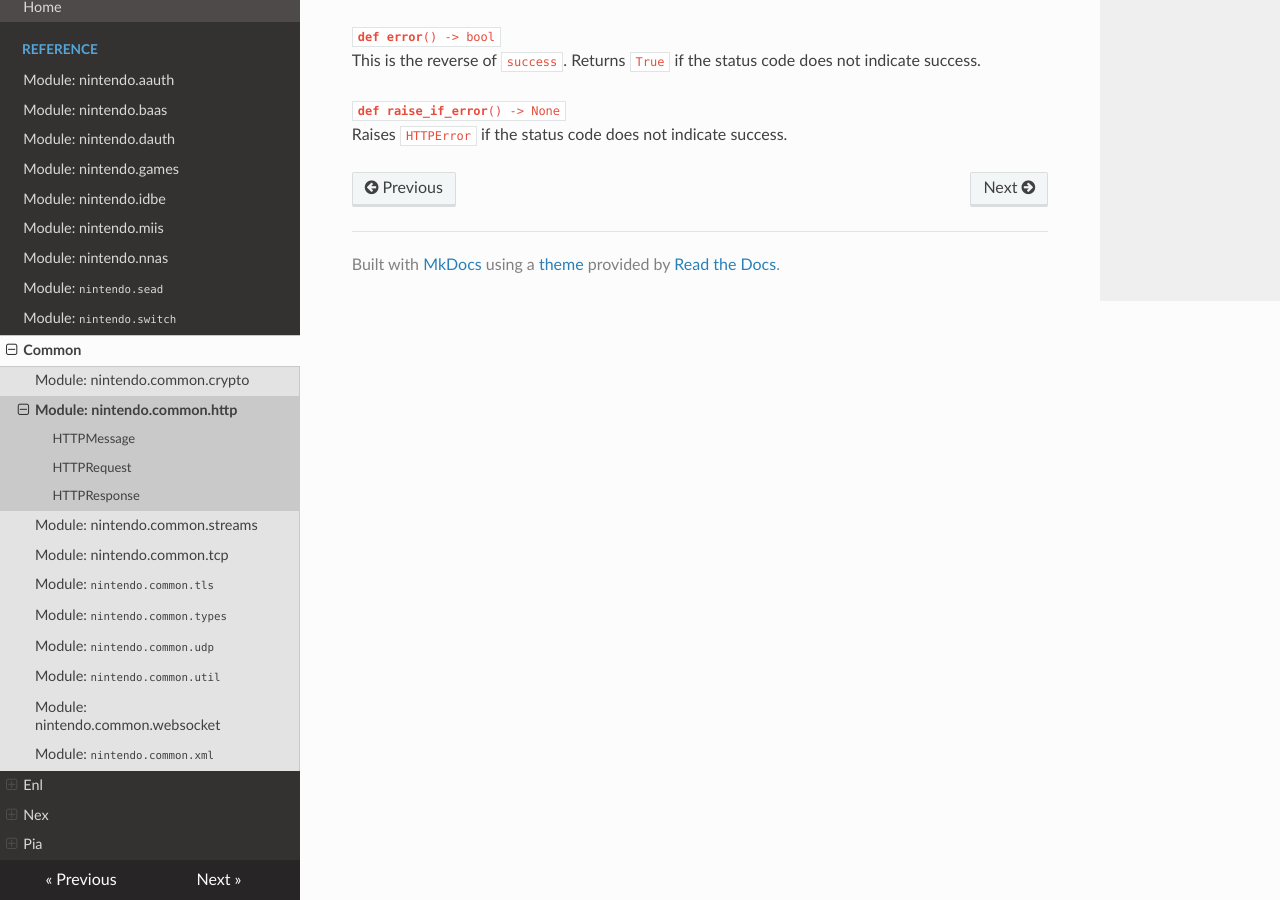
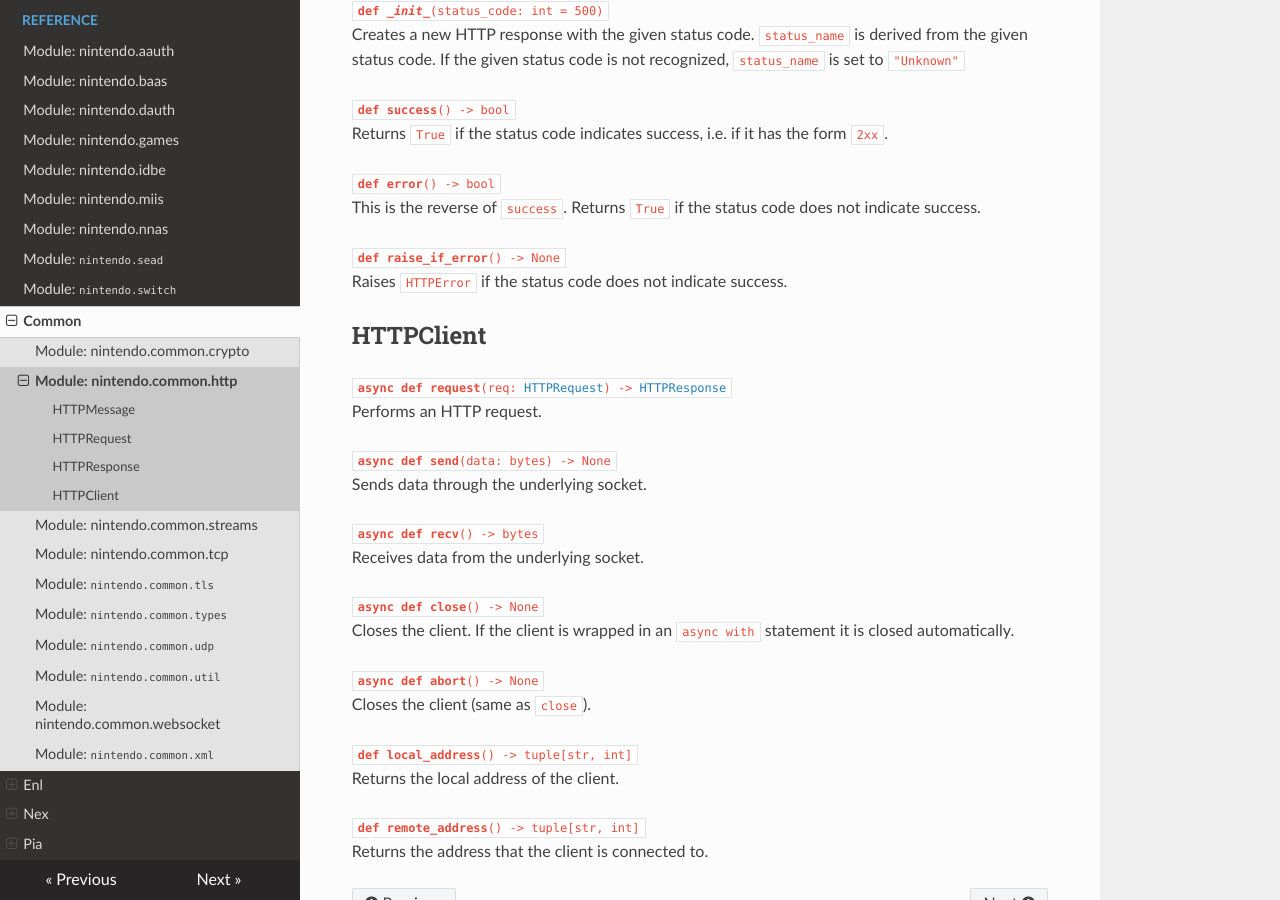
Before and after one commit to kinnay/NintendoClients, an MkDocs documentation site: the page built from docs/reference/common/http.md, in a window 1280 px wide and 900 px high, scrolled down 4309 px. Built offline with MkDocs 1.6.1, drawn with Linux system fonts in a browser that asks for light colours; nearby versions of some CDN libraries; some of the changed text lies outside the part shown.

Commit message:
Add a reusable http client and fix error handling during websocket handshake

```diff
--- a/docs/reference/common/http.md
+++ b/docs/reference/common/http.md
@@ -15,13 +15,19 @@ Provides HTTP-related classes, including a client and a server. Only basic HTTP
 <code>**class** [HTTPResponse](#httpresponse)([HTTPMessage](#httpmessage))</code><br>
 <span class="docs">A HTTP response object.</span>
 
+<code>**class** [HTTPClient](#httpclient)</code><br>
+<span class="docs">A reusable HTTP client.</span>
+
 <code>**async def get**(url: string, *, headers: dict[str, str] = {}, context: [TLSContext](../tls#tlscontext) = None) -> [HTTPResponse](#httpresponse)</code><br>
 <span class="docs">Performs a GET request. If `context` is provided, the connection is secured with TLS.</span>
 
 <code>**async def request**(req: [HTTPRequest](#httprequest), context: [TLSContext](../tls#tlscontext) = None) -> [HTTPResponse](#httpresponse)</code><br>
-<span class="docs">Performs an HTTP request. The server address is derived from the `Host` header of the HTTP request. If `context` is provided, the connection is secured with TLS. Raises `HTTPError` if the response could not be parsed.</span>
+<span class="docs">Performs an HTTP request. The server address is derived from the `Host` header of the HTTP request. If `context` is provided, the connection is secured with TLS.</span>
 
-<code>**async with serve**(handler: Callable, host: str = "", port: int = 0, context: [TLSContext](#tlscontext) = None) -> None</code><br>
+<code>**async with connect**(host: str, port: int, context: [TLSContext](../tls#tlscontext) = None) -> [HTTPClient](#httpclient)</code><br>
+<span class="docs">Creates a reusable connection with the server. Blocks until the connection is ready. If `context` is provided, the connection is secured with TLS.</span>
+
+<code>**async with serve**(handler: Callable, host: str = "", port: int = 0, context: [TLSContext](../tls#tlscontext) = None) -> None</code><br>
 <span class="docs">Creates an HTTP server at the given address. If `host` is empty, the local address of the default interface is used. If `port` is 0, it is chosen by the operating system. If `context` is provided, the server is secured with TLS.<br><br>
 `handler` should be an `async` function that takes an [`HTTPRequest`](#httprequest) and returns an [`HTTPResponse`](#httpresponse). It's possible to call blocking functions in `handler`, because the HTTP server spawns a new task for each request. If `handler` raises an exception the server sends an empty HTTP response with status code `500` to the client.</span>
 
@@ -138,3 +144,25 @@ This class inherits [`HTTPMessage`](#httpmessage).
 
 <code>**def raise_if_error**() -> None</code><br>
 <span class="docs">Raises `HTTPError` if the status code does not indicate success.</span>
+
+## HTTPClient
+<code>**async def request**(req: [HTTPRequest](#httprequest)) -> [HTTPResponse](#httpresponse)</code><br>
+<span class="docs">Performs an HTTP request.</span>
+
+<code>**async def send**(data: bytes) -> None</code><br>
+<span class="docs">Sends data through the underlying socket.</span>
+
+<code>**async def recv**() -> bytes</code><br>
+<span class="docs">Receives data from the underlying socket.</span>
+
+<code>**async def close**() -> None</code><br>
+<span class="docs">Closes the client. If the client is wrapped in an `async with` statement it is closed automatically.</span>
+
+<code>**async def abort**() -> None</code><br>
+<span class="docs">Closes the client (same as `close`).</span>
+
+<code>**def local_address**() -> tuple[str, int]</code><br>
+<span class="docs">Returns the local address of the client.</span>
+
+<code>**def remote_address**() -> tuple[str, int]</code><br>
+<span class="docs">Returns the address that the client is connected to.</span>
```
Also changed, not shown: docs/reference/common/websocket.md (+3 -0 lines), 3 other files.
